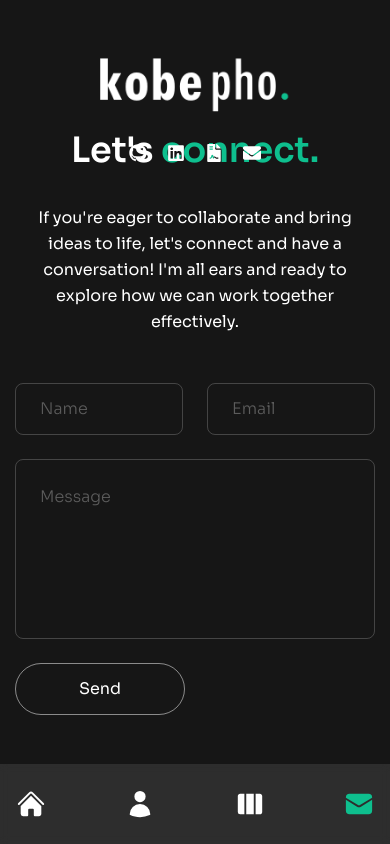
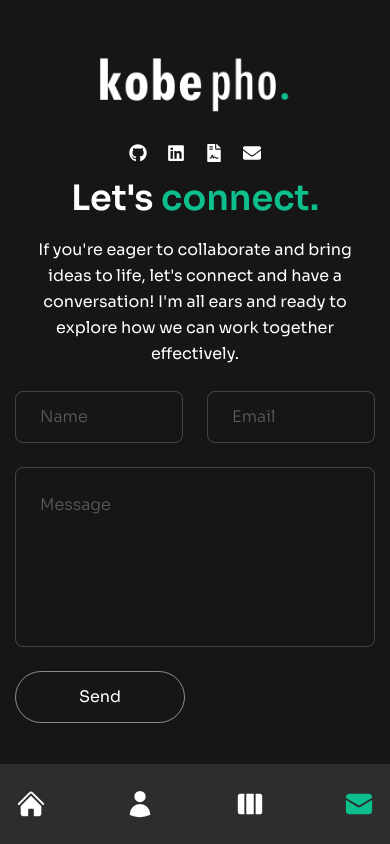
Before and after one commit to kbyph/PortfolioV2, a Next.js app: page /contact in a window 390 px wide. Built offline with nearby package versions, Linux system fonts and the light colour scheme.

Commit message:
Optimized mobile compatibility

```diff
--- a/pages/contact/index.js
+++ b/pages/contact/index.js
@@ -46,12 +46,12 @@ const Contact = () => {
             initial='hidden'
             animate='show'
             exit='hidden'
-            className='h2 text-center mb-8'
+            className='h2 text-center xl:mb-8 mb-4 mt-14 xl:mt-0'
           >
             {`Let's`} <span className='text-accent'>connect.</span>
           </motion.h2>
           <motion.h3
-            className='text-center mb-12'
+            className='text-center xl:mb-12 mb-6'
             variants={fadeIn('up', 0.3)}
             initial='hidden'
             animate='show'
```
